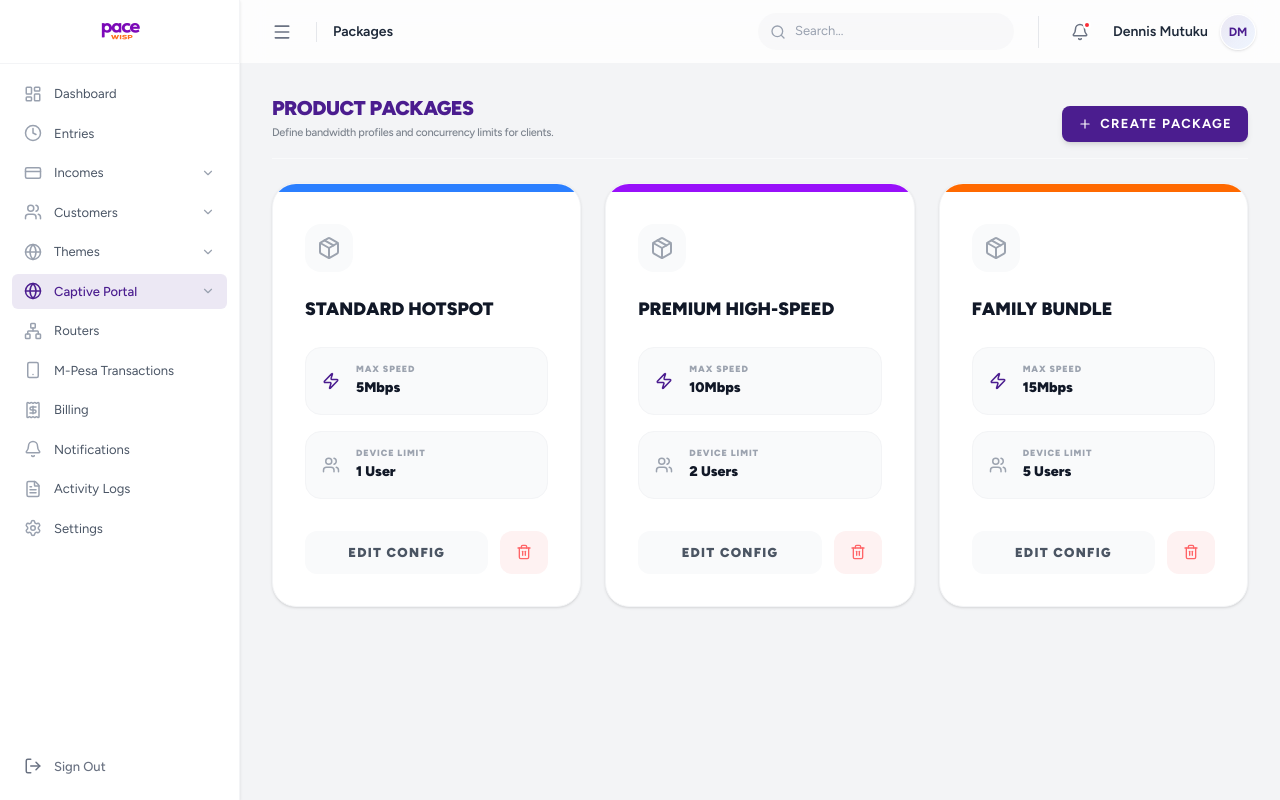
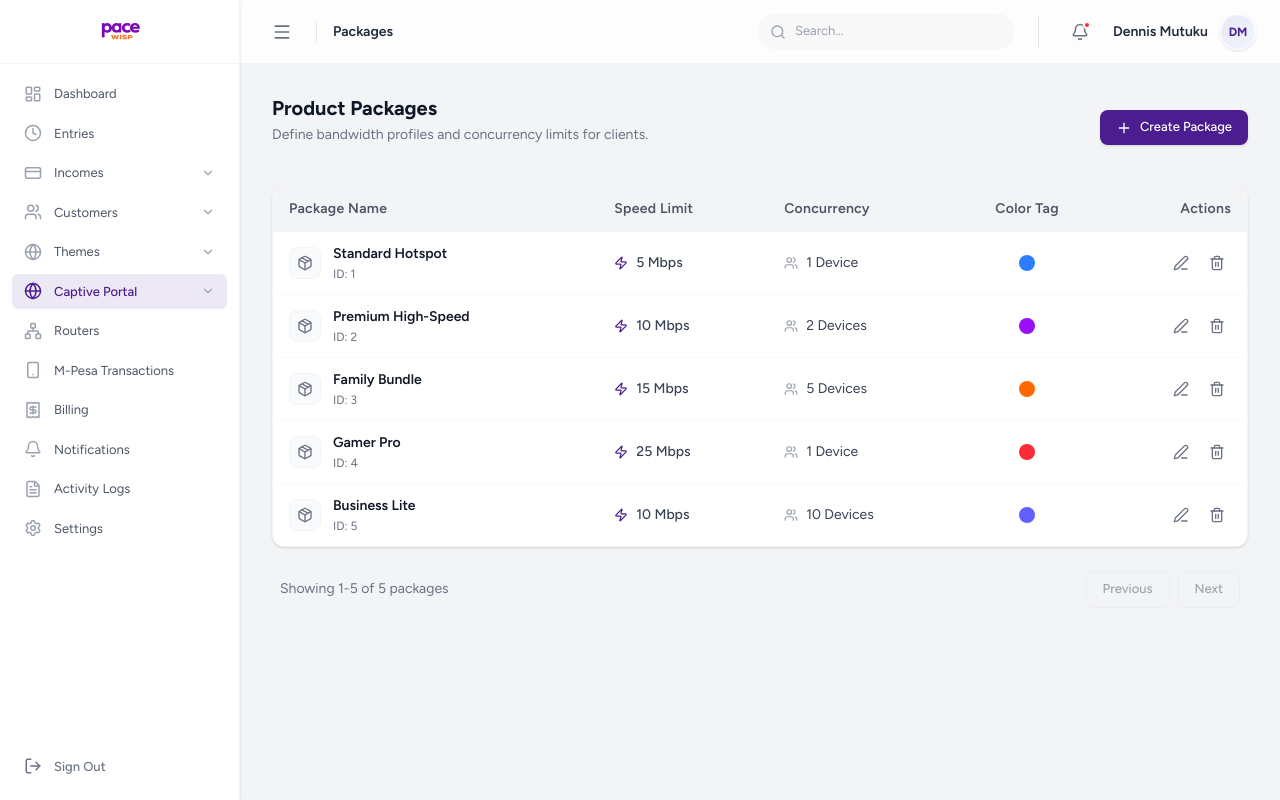
Before and after one commit to dennismutuku2005/pacewebsite, a Next.js app in the folder isphotspotportal/: page /dashboard/captive/packages in a window 1280 px wide. Built offline with nearby package versions, Linux system fonts and the light colour scheme.

Commit message:
Auto-update: page.js

```diff
--- a/isphotspotportal/src/app/dashboard/captive/packages/page.js
+++ b/isphotspotportal/src/app/dashboard/captive/packages/page.js
@@ -1,68 +1,103 @@
 "use client"
 
-import React from 'react'
-import { Plus, Package, Zap, Users, Gauge, Edit3, Trash2 } from 'lucide-react'
+import React, { useState } from 'react'
+import { Plus, Package, Zap, Users, Gauge, Edit3, Trash2, MoreHorizontal } from 'lucide-react'
 import { Badge } from '@/components/Badge'
+import { cn } from '@/lib/utils'
 
 export default function PackagesPage() {
-    const packages = [
-        { id: 1, name: 'Standard Hotspot', speed: '5Mbps', users: '1 User', color: 'bg-blue-500' },
-        { id: 2, name: 'Premium High-Speed', speed: '10Mbps', users: '2 Users', color: 'bg-purple-600' },
-        { id: 3, name: 'Family Bundle', speed: '15Mbps', users: '5 Users', color: 'bg-orange-500' },
+    // Simulated larger dataset for pagination feel
+    const allPackages = [
+        { id: 1, name: 'Standard Hotspot', speed: '5 Mbps', users: '1 Device', color: 'bg-blue-500', price: '20' },
+        { id: 2, name: 'Premium High-Speed', speed: '10 Mbps', users: '2 Devices', color: 'bg-purple-600', price: '50' },
+        { id: 3, name: 'Family Bundle', speed: '15 Mbps', users: '5 Devices', color: 'bg-orange-500', price: '100' },
+        { id: 4, name: 'Gamer Pro', speed: '25 Mbps', users: '1 Device', color: 'bg-red-500', price: '150' },
+        { id: 5, name: 'Business Lite', speed: '10 Mbps', users: '10 Devices', color: 'bg-indigo-500', price: '500' },
     ]
 
     return (
-        <div className="space-y-6 font-figtree animate-in fade-in duration-700">
-            <div className="flex flex-col sm:flex-row sm:items-end justify-between gap-4 border-b border-gray-50 pb-4">
+        <div className="space-y-6 font-figtree animate-in fade-in duration-700 max-w-[1600px] mx-auto">
+            <div className="flex flex-col sm:flex-row sm:items-end justify-between gap-4 border-b border-gray-100 pb-4">
                 <div>
-                    <h1 className="text-[20px] font-black text-pace-purple leading-tight tracking-tight uppercase">Product Packages</h1>
-                    <p className="text-[11px] text-admin-label mt-1 font-medium tracking-tight opacity-70">Define bandwidth profiles and concurrency limits for clients.</p>
+                    <h1 className="text-xl font-bold text-gray-900 leading-tight">Product Packages</h1>
+                    <p className="text-sm text-gray-500 mt-1">Define bandwidth profiles and concurrency limits for clients.</p>
                 </div>
-                <button className="px-4 py-2 bg-pace-purple text-white rounded-lg text-[11px] font-bold hover:bg-[#3d1a75] transition-all uppercase tracking-widest shadow-md flex items-center gap-2">
-                    <Plus size={14} />
+                <button className="px-4 py-2 bg-pace-purple text-white rounded-lg text-sm font-medium hover:bg-pace-purple/90 transition-all shadow-sm flex items-center gap-2">
+                    <Plus size={16} />
                     Create Package
                 </button>
             </div>
 
-            <div className="grid grid-cols-1 md:grid-cols-3 gap-6">
-                {packages.map((pkg) => (
-                    <div key={pkg.id} className="bg-white border border-gray-100 rounded-3xl overflow-hidden shadow-sm hover:shadow-xl transition-all group">
-                        <div className={`h-2 ${pkg.color}`} />
-                        <div className="p-8">
-                            <div className="w-12 h-12 rounded-2xl bg-gray-50 flex items-center justify-center text-admin-dim group-hover:bg-pace-purple/5 group-hover:text-pace-purple transition-all mb-6">
-                                <Package size={24} />
+            <div className="bg-white border border-gray-100 rounded-xl overflow-hidden shadow-sm">
+                <div className="overflow-x-auto">
+                    <table className="w-full text-left text-sm whitespace-nowrap">
+                        <thead>
+                            <tr className="bg-gray-50 border-b border-gray-100 text-gray-500 font-medium">
+                                <th className="px-4 py-3 font-semibold">Package Name</th>
+                                <th className="px-4 py-3 font-semibold">Speed Limit</th>
+                                <th className="px-4 py-3 font-semibold">Concurrency</th>
+                                <th className="px-4 py-3 font-semibold text-center">Color Tag</th>
+                                <th className="px-4 py-3 font-semibold text-right">Actions</th>
+                            </tr>
+                        </thead>
+                        <tbody className="divide-y divide-gray-50">
+                            {allPackages.map((pkg) => (
+                                <tr key={pkg.id} className="hover:bg-gray-50 transition-colors group">
+                                    <td className="px-4 py-3">
+                                        <div className="flex items-center gap-3">
+                                            <div className="w-8 h-8 rounded-lg bg-gray-50 border border-gray-100 flex items-center justify-center text-gray-500">
+                                                <Package size={16} />
                                             </div>
-                            <h3 className="text-[18px] font-black text-admin-value uppercase mb-6">{pkg.name}</h3>
-
-                            <div className="space-y-4 mb-8">
-                                <div className="flex items-center gap-4 p-4 bg-gray-50 rounded-2xl border border-gray-100">
-                                    <Zap size={18} className="text-pace-purple" />
                                             <div>
-                                        <p className="text-[9px] font-black text-admin-dim uppercase tracking-widest leading-none mb-1">Max Speed</p>
-                                        <p className="text-[14px] font-black text-admin-value">{pkg.speed}</p>
+                                                <p className="font-semibold text-gray-900">{pkg.name}</p>
+                                                <p className="text-xs text-gray-500 mt-0.5">ID: {pkg.id}</p>
                                             </div>
                                         </div>
-                                <div className="flex items-center gap-4 p-4 bg-gray-50 rounded-2xl border border-gray-100">
-                                    <Users size={18} className="text-admin-dim" />
-                                    <div>
-                                        <p className="text-[9px] font-black text-admin-dim uppercase tracking-widest leading-none mb-1">Device Limit</p>
-                                        <p className="text-[14px] font-black text-admin-value">{pkg.users}</p>
+                                    </td>
+                                    <td className="px-4 py-3">
+                                        <div className="flex items-center gap-2 text-gray-700 font-medium">
+                                            <Zap size={14} className="text-pace-purple" />
+                                            <span>{pkg.speed}</span>
                                         </div>
+                                    </td>
+                                    <td className="px-4 py-3">
+                                        <div className="flex items-center gap-2 text-gray-700">
+                                            <Users size={14} className="text-gray-400" />
+                                            <span>{pkg.users}</span>
+                                        </div>
+                                    </td>
+                                    <td className="px-4 py-3 text-center">
+                                        <div className={cn("w-4 h-4 rounded-full mx-auto", pkg.color)} />
+                                    </td>
+                                    <td className="px-4 py-3 text-right">
+                                        <div className="flex items-center justify-end gap-2">
+                                            <button className="p-1.5 text-gray-500 hover:text-pace-purple hover:bg-purple-50 rounded-lg transition-all" title="Edit">
+                                                <Edit3 size={16} />
+                                            </button>
+                                            <button className="p-1.5 text-gray-500 hover:text-red-600 hover:bg-red-50 rounded-lg transition-all" title="Delete">
+                                                <Trash2 size={16} />
+                                            </button>
+                                        </div>
+                                    </td>
+                                </tr>
+                            ))}
+                        </tbody>
+                    </table>
                 </div>
             </div>
 
-                            <div className="flex gap-3">
-                                <button className="flex-1 py-3 bg-gray-50 text-[11px] font-black text-admin-label uppercase tracking-widest rounded-xl hover:bg-pace-purple hover:text-white transition-all">
-                                    Edit Config
+            {/* Pagination */}
+            <div className="flex justify-between items-center px-2">
+                <p className="text-sm text-gray-500">Showing 1-{allPackages.length} of {allPackages.length} packages</p>
+                <div className="flex gap-2">
+                    <button className="px-4 py-2 border border-gray-200 text-gray-600 rounded-lg text-sm font-medium hover:bg-gray-50 transition-all disabled:opacity-50" disabled>
+                        Previous
                     </button>
-                                <button className="px-4 py-3 bg-red-50 text-red-400 rounded-xl hover:bg-red-500 hover:text-white transition-all">
-                                    <Trash2 size={16} />
+                    <button className="px-4 py-2 border border-gray-200 text-gray-600 rounded-lg text-sm font-medium hover:bg-gray-50 transition-all disabled:opacity-50" disabled>
+                        Next
                     </button>
                 </div>
             </div>
         </div>
-                ))}
-            </div>
-        </div>
     )
 }
```
Lines whose indentation alone changed are shown as unchanged.
